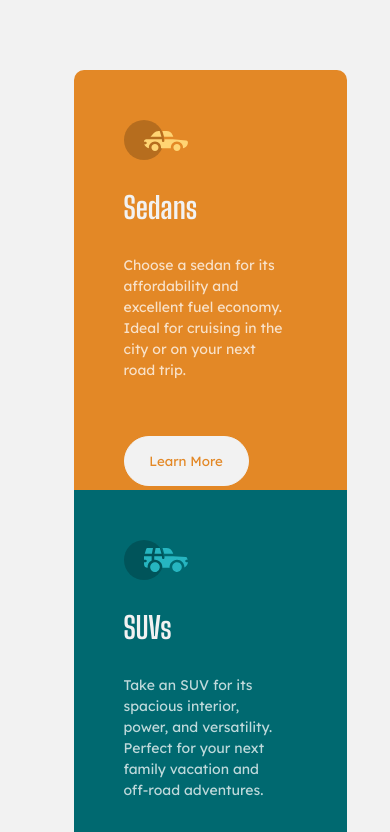
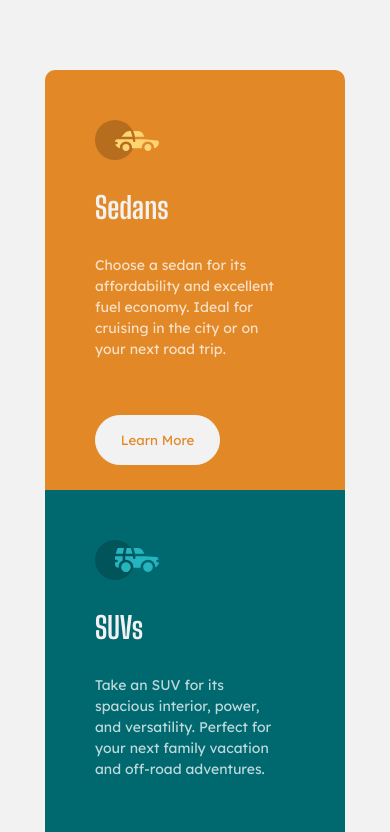
Before and after one commit to syedarabbia/3-Column-Preview-Card, a plain HTML site: page index.html in a window 390 px wide. Shown: the top 832 px of the page. Drawn offline with Linux system fonts and the light colour scheme.

Commit message:
Update style.css

```diff
--- a/style.css
+++ b/style.css
@@ -100,24 +100,23 @@ button:hover {
     .container {
         display: flex;
         flex-direction: column;
-        place-items: center;
         justify-content: center;
         align-items: center;
-        max-width: 300px;
+        width: 300px;
         margin: 50px 100px;
         margin-top: 70px;
-        margin-right: 70px;
+
     }
     .box1 {
-    max-height: 320px;
+    height: 320px;
     border-top-right-radius: 10px;
     border-bottom-left-radius: 0px;
 }
     .box2 {
-        max-height: 300px;
+        height: 320px;
     }
     .box3 {
-        max-height: 320px;
+        height: 320px;
         border-top-right-radius: 0px;
         border-bottom-left-radius: 10px;
     }
```
